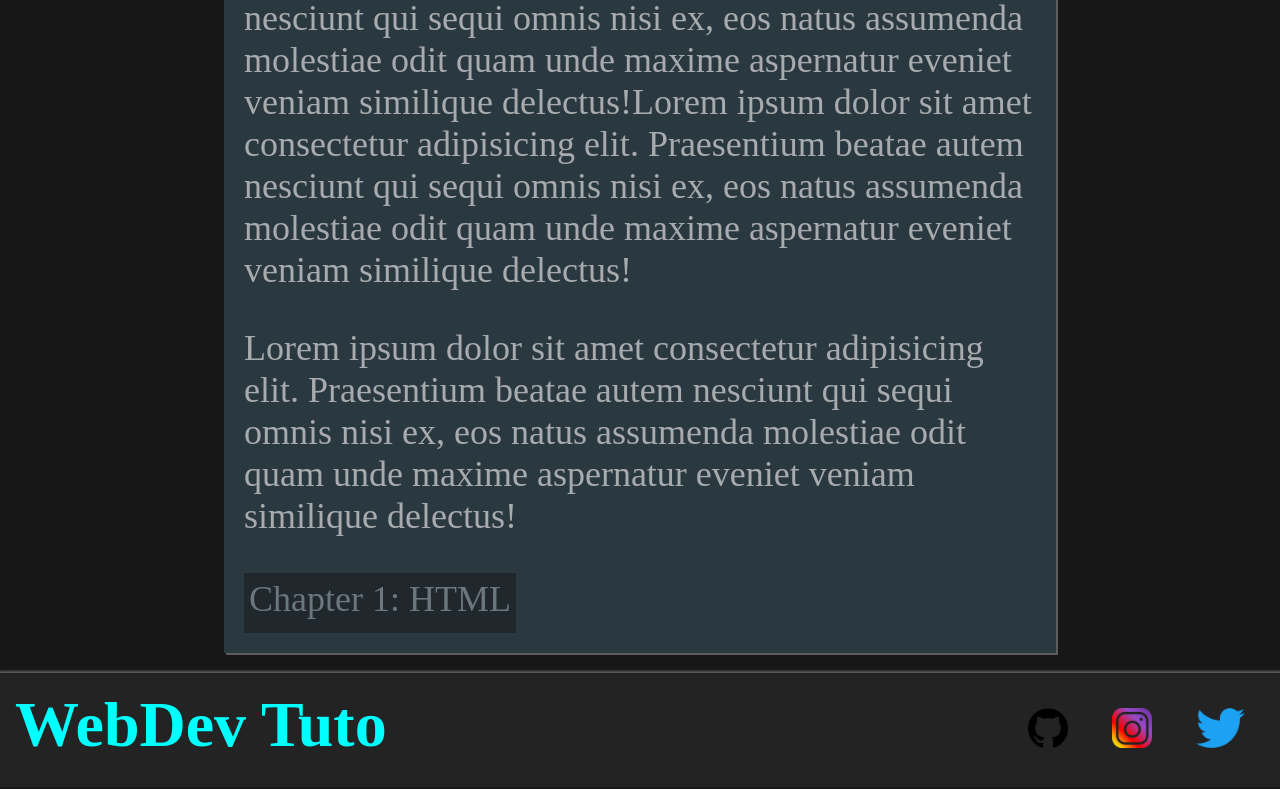
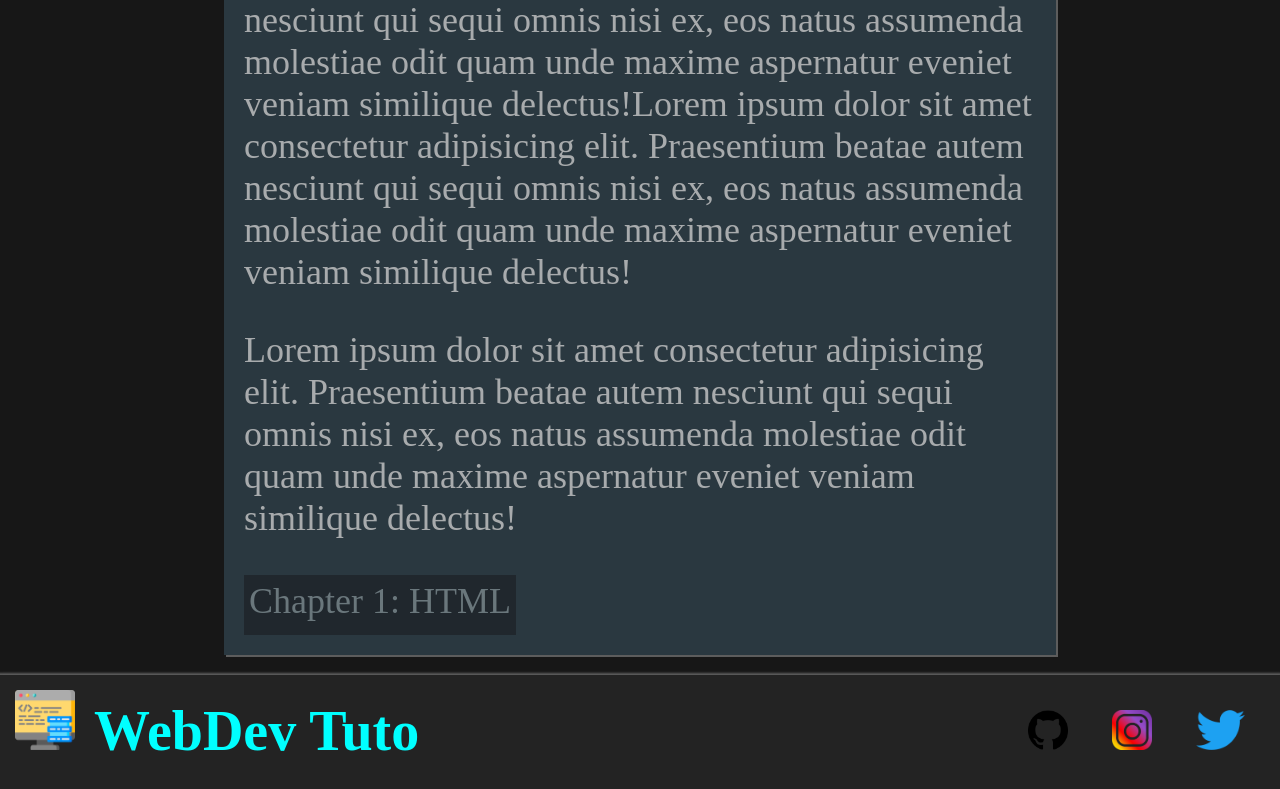
Before and after one commit to Dolpheyn/webdevtuto, a plain HTML site: page index.html in a window 1280 px wide. Shown: the part 1127-1916 px from the top of the page. Drawn offline with Linux system fonts and the light colour scheme.

Commit message:
Header & Footer: Added brand icon

```diff
--- a/index.html
+++ b/index.html
@@ -14,7 +14,10 @@
             <a href="feedback.html"><li>Feedback Form</li></a>
         </ul>
     </div>
-    <h1 class="brand-logo"><a href="index.html">WebDev Tuto</a></h1>
+    <div class="brand-banner">
+        <img class="brand-logo-icon" src="./img/brand-icon-2.png">
+        <h1 class="brand-logo"><a href="index.html">WebDev Tuto</a></h1>
+    </div>
 </header>
 
 <div class="container content">
@@ -57,7 +60,10 @@
 </div>
 
 <footer class="footer">
-        <a href="index.html"><h1 class="brand-logo brand-footer">WebDev Tuto</h1></a>
+        <div class="brand-banner">
+                <img class="brand-logo-icon" src="./img/brand-icon-2.png">
+                <h1 class="brand-logo brand-footer"><a href="index.html">WebDev Tuto</a></h1>
+        </div>
         <div class="container social-media-list">
             <ul>
                 <li><a href="https://www.github.com/dolpheyn" target="_blank"><img src="img/logo-github.png" alt="github"></a></li>
--- a/style.css
+++ b/style.css
@@ -91,6 +91,11 @@ video{
     background-color: rgba(255, 255, 255, .3);
 }
 
+.brand-banner img,
+.brand-banner h1{
+    display: inline;
+}
+
 .brand-logo{
     color: aqua;
     margin: 0;
@@ -99,6 +104,12 @@ video{
 
 .brand-logo:hover{
     color: white;
+}
+
+.brand-logo-icon{
+    margin-right: 15px;
+    width: 60px;
+    height: 60px;
 }
 
 .topics-list{
@@ -177,6 +188,7 @@ video{
 
 .brand-footer{
     flex: 1;
+    font-size: 3.5em;
     text-align: start;
 }
 
```
Also changed, not shown: about.html (+8 -2 lines), css.html (+8 -2 lines), feedback.html (+8 -2 lines), html.html (+8 -2 lines), js.html (+8 -2 lines), img/brand-icon-2.png (added), img/brand-icon.png (added).
